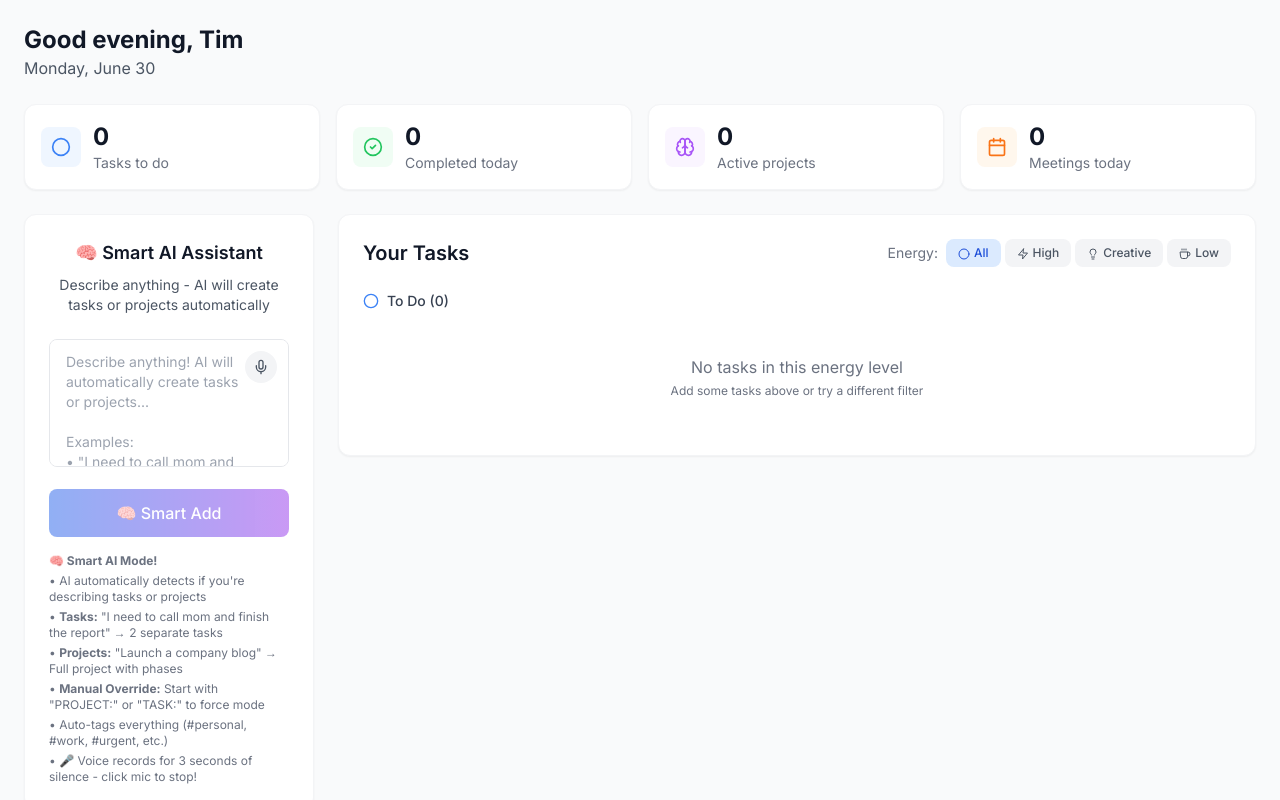
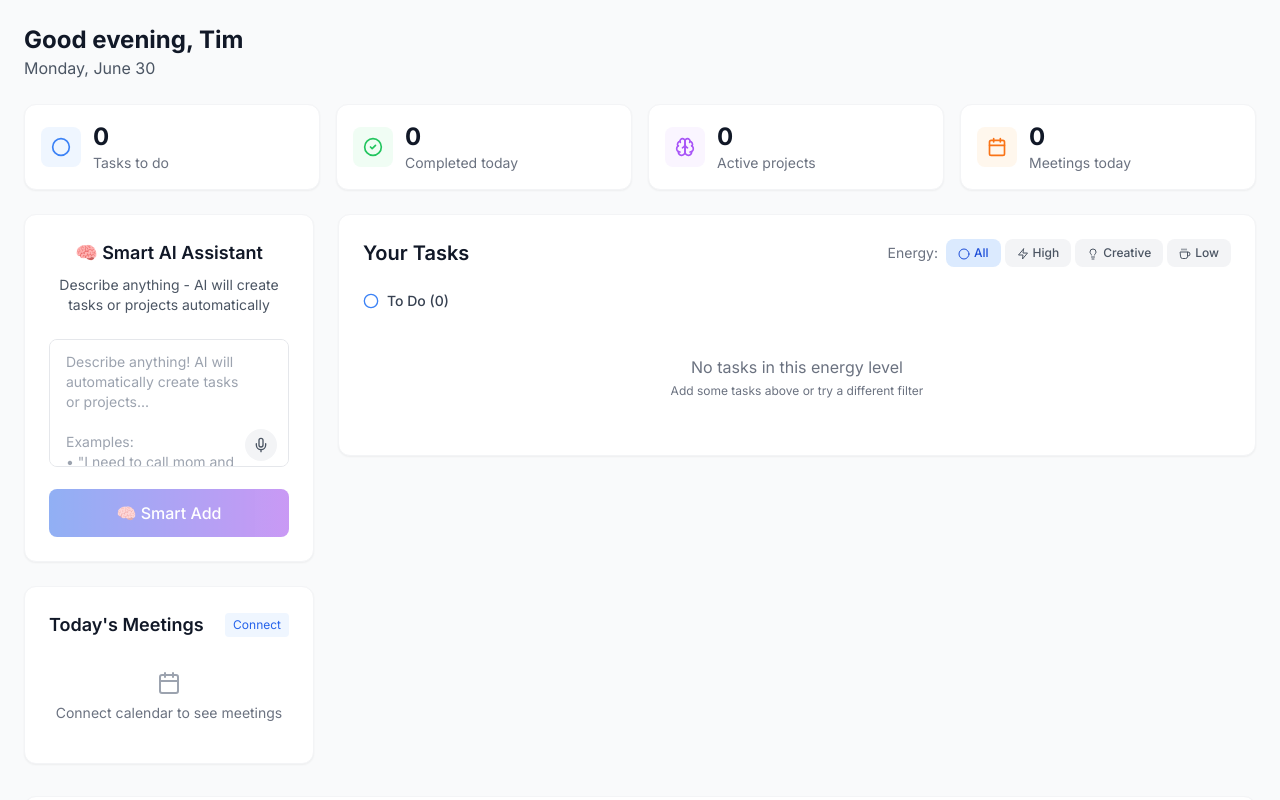
Before and after one commit to timcoe429/life-dashboard, a Next.js app: page / in a window 1280 px wide. Shown: the top 800 px of the page. Built offline with nearby package versions, Linux system fonts and the light colour scheme.

Commit message:
Smart Assistant UX Update

```diff
--- a/components/LifeDashboard.js
+++ b/components/LifeDashboard.js
@@ -1202,7 +1202,7 @@ const LifeDashboard = () => {
                     value={smartInput}
                     onChange={(e) => setSmartInput(e.target.value)}
                     placeholder={isRecording ? "🎤 LISTENING... Describe anything! Click mic to stop or 3 seconds of silence." : smartProcessing ? "🧠 AI is processing..." : "Describe anything! AI will automatically create tasks or projects...\n\nExamples:\n• \"I need to call mom and finish the report\" → 2 tasks\n• \"Launch a company blog with content strategy\" → Full project\n• \"PROJECT: Build a mobile app\" → Forces project mode\n• \"TASK: Just simple individual tasks\" → Forces task mode"}
-                    className={`w-full px-4 py-3 pr-12 border rounded-lg focus:outline-none focus:ring-2 text-sm h-32 resize-none ${
+                    className={`w-full px-4 py-3 pr-12 pb-12 border rounded-lg focus:outline-none focus:ring-2 text-sm h-32 resize-none ${
                       isRecording
                         ? 'border-red-300 bg-red-50 focus:ring-red-500'
                         : 'border-gray-200 focus:ring-blue-500'
@@ -1213,7 +1213,7 @@ const LifeDashboard = () => {
                     <button
                       type="button"
                       onClick={isRecording ? stopVoiceRecording : startVoiceRecording}
-                      className={`absolute right-3 top-3 p-2 rounded-full transition-all ${
+                      className={`absolute right-3 bottom-3 p-2 rounded-full transition-all ${
                         isRecording
                           ? 'bg-red-500 text-white animate-pulse shadow-lg ring-2 ring-red-300'
                           : 'bg-gray-100 text-gray-600 hover:bg-gray-200'
@@ -1233,15 +1233,7 @@ const LifeDashboard = () => {
                 </button>
               </div>
 
-              <div className="mt-4 text-xs text-gray-500 space-y-1">
-                <p><strong>🧠 Smart AI Mode!</strong></p>
-                <p>• AI automatically detects if you're describing tasks or projects</p>
-                <p>• <strong>Tasks:</strong> "I need to call mom and finish the report" → 2 separate tasks</p>
-                <p>• <strong>Projects:</strong> "Launch a company blog" → Full project with phases</p>
-                <p>• <strong>Manual Override:</strong> Start with "PROJECT:" or "TASK:" to force mode</p>
-                <p>• Auto-tags everything (#personal, #work, #urgent, etc.)</p>
-                <p>• 🎤 Voice records for 3 seconds of silence - click mic to stop!</p>
-              </div>
+
             </div>
 
             {/* Today's Meetings */}
```
